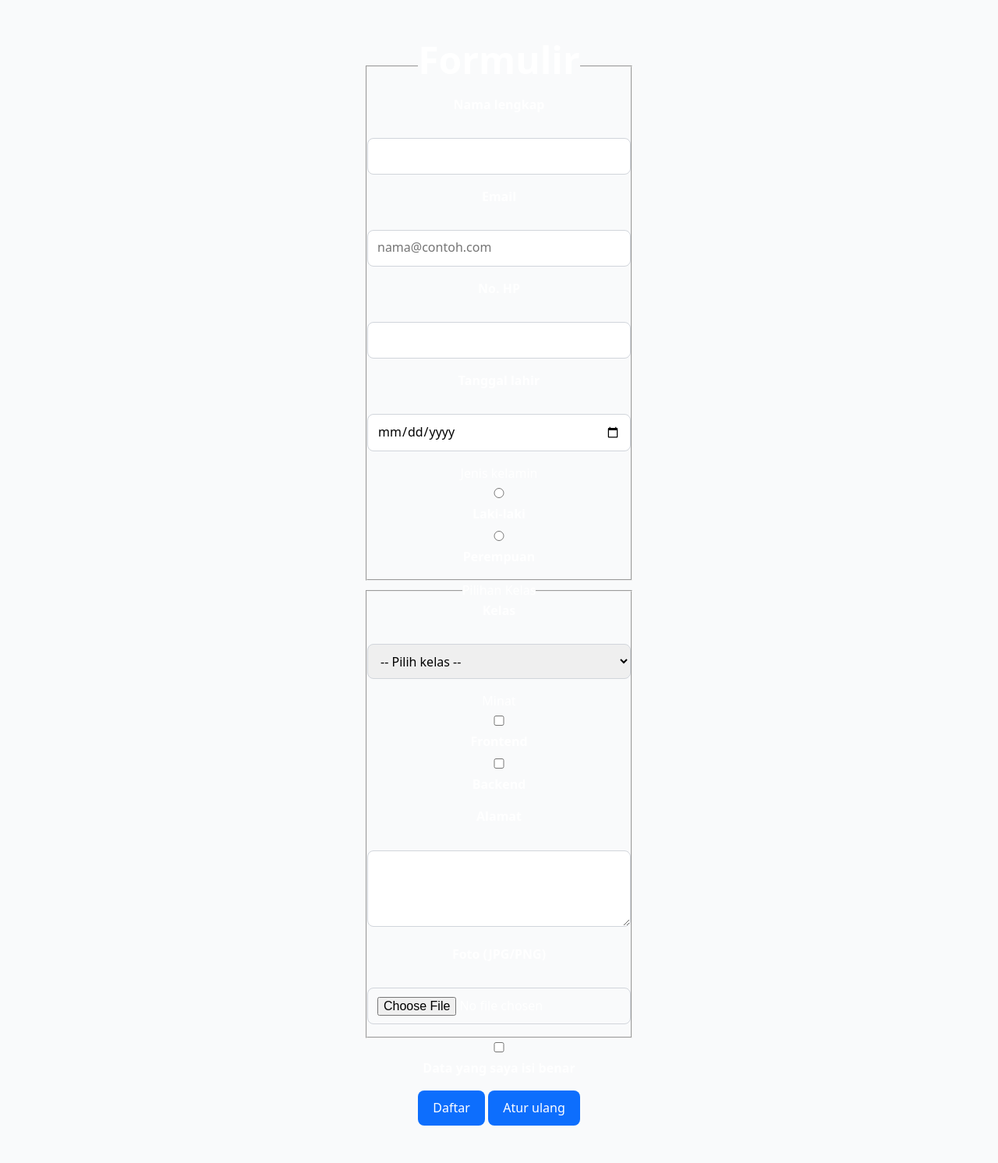
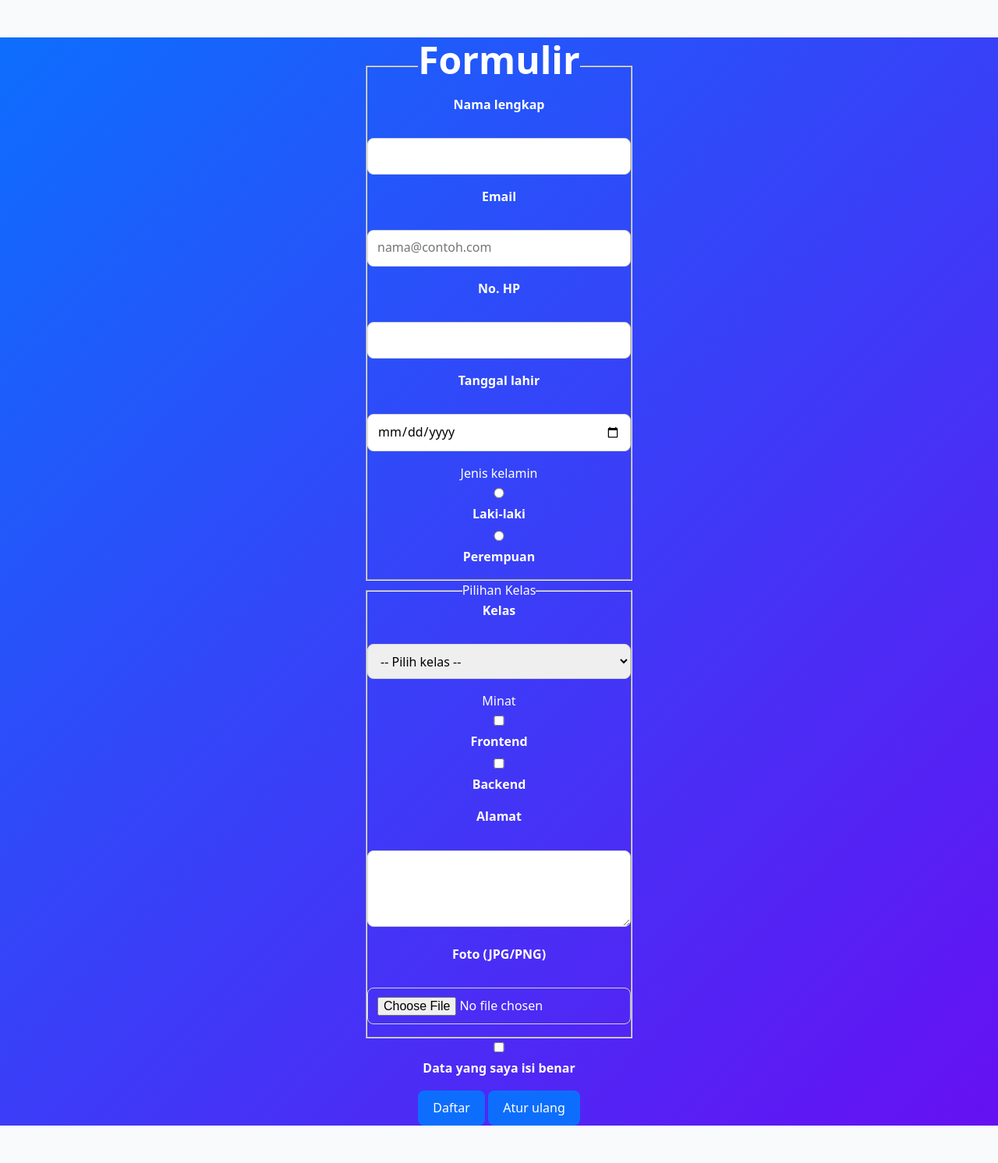
Before and after one commit to krs2010/portofolio-junior-web, a PHP site: page /daftar.html in a window 1280 px wide. Shown: the whole page at 78% size. Run offline with PHP 8.4, Linux system fonts and the light colour scheme.

Commit message:
Update style.css

```diff
--- a/hari-03-css/css/style.css
+++ b/hari-03-css/css/style.css
@@ -146,7 +146,7 @@ h2 {
   place-items: center;
   min-height: 70vh;
   text-align: center;
-  background: linear-grardient(135deg, var(--warna-utama), #6610f2);
+  background: linear-gradient(135deg, var(--warna-utama), #6610f2);
   color: #fff;
 }
 .hero h1 {
```
